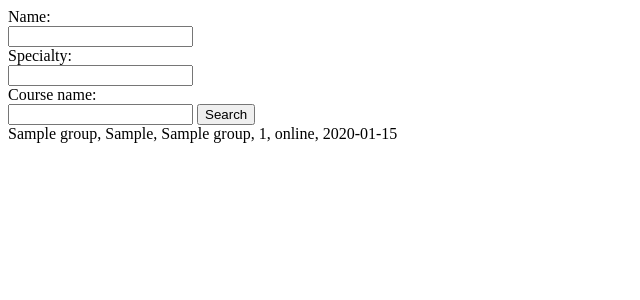
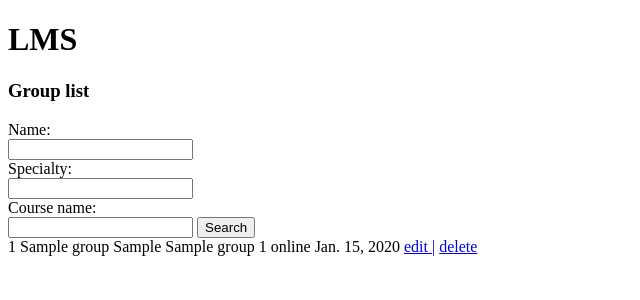
Before and after one commit to annalitvin/lms, a Django app: page /group/groups_list in a window 1280 px wide. Shown: the top 300 px of the page, without its empty margins (0-640 px from the left). Run offline with Django 3.2, Linux system fonts and the light colour scheme; tables that the repository leaves empty hold one stand-in row (values such as "Sample post").

Commit message:
Added the ability to edit and delete group and create link between Teacher and Group (1:N)

```diff
--- a/src/group/models.py
+++ b/src/group/models.py
@@ -5,6 +5,7 @@ import string
 from django.db import models
 
 # Create your models here.
+from teacher.models import Teacher
 
 
 class Group(models.Model):
@@ -23,6 +24,7 @@ class Group(models.Model):
     type = models.CharField(max_length=8, null=False, blank=False, choices=TYPE_CHOICES)
     is_paid = models.BooleanField(null=False, blank=False)
     date_start = models.DateField(default=datetime.date.today)
+    teacher = models.ForeignKey(to=Teacher, null=True, on_delete=models.SET_NULL)
 
     def __str__(self):
         return f'{self.name}, {self.specialty}, ' \
--- a/src/group/templates/group/base.html
+++ b/src/group/templates/group/base.html
@@ -3,9 +3,11 @@
 <head>
      {% load static %}
     <meta charset="UTF-8">
-    <title>Group</title>
+    <title>{{ title }}</title>
 </head>
 <body>
+    <h1>LMS</h1>
+    <h3>{{ title }}</h3>
     {% block content %}
     {% endblock %}
 </body>
--- a/src/group/templates/group/groups_list.html
+++ b/src/group/templates/group/groups_list.html
@@ -13,6 +13,17 @@
       <button type="submit">Search</button>
     </form>
 
-    {{ groups_list|safe }}
+{% for group in groups_list %}
+    {{ group.id }}
+    {{ group.name }}
+    {{ group.specialty }}
+    {{ group.course_name }}
+    {{ group.number_persons }}
+    {{ group.type }}
+    {{ group.date_start }}
+    <a href="{% url 'edit_group' group.id %}">edit |</a>
+    <a href="{% url 'delete_group' group.id %}">delete</a>
+    <br>
+{% endfor %}
 
 {% endblock %}
--- a/src/group/urls.py
+++ b/src/group/urls.py
@@ -5,5 +5,8 @@ from . import views
 urlpatterns = [
     path('', views.index, name='index_group'),
     path('add_group', views.add_group, name='add_group'),
-    path('groups_list', views.groups_list, name='groups_list')
+    path('groups_list', views.groups_list, name='groups_list'),
+    path('edit_group/<int:id>', views.edit_group, name='edit_group'),
+    path('delete_group/<int:id>', views.delete_group, name='delete_group'),
+
 ]
--- a/src/group/views.py
+++ b/src/group/views.py
@@ -1,11 +1,11 @@
 from django.db.models import Q
-from django.http import HttpResponse, Http404, HttpResponseRedirect
-from django.shortcuts import render
+from django.http import HttpResponse, Http404, HttpResponseRedirect, HttpResponseNotFound
+from django.shortcuts import render, get_object_or_404
 
 # Create your views here.
 from django.urls import reverse
 
-from group.forms import GroupAddForm
+from group.forms import GroupAddForm, GroupEditForm
 from .models import Group
 
 
@@ -46,8 +46,8 @@ def groups_list(request):
 
     qs = qs.filter(groups_filter)
 
-    result = '<br>'.join(str(group) for group in qs)
-    return render(request, 'group/groups_list.html', {'groups_list': result})
+    return render(request, 'group/groups_list.html',
+                  {'groups_list': qs, 'title': 'Group list'})
 
 
 def add_group(request):
@@ -79,3 +79,28 @@ def add_group(request):
     else:
         form = GroupAddForm()
     return render(request, add_group_template, {'form': form})
+
+
+def edit_group(request, id):
+
+    group_edit_template = 'group/group_edit.html'
+    try:
+        group = Group.objects.get(id=id)
+    except Group.DoesNotExist:
+        return HttpResponseNotFound(f"Group with id={id} doesn't exist")
+
+    if request.method == 'POST':
+        form = GroupEditForm(request.POST or None, instance=group)
+        if form.is_valid():
+            form.save()
+            return HttpResponseRedirect(reverse('groups_list'))
+    else:
+        form = GroupEditForm(instance=group)
+    return render(request, group_edit_template, {'form': form, 'title': 'Edit student'})
+
+
+def delete_group(request, id):
+
+    group = get_object_or_404(Group, id=id)
+    group.delete()
+    return HttpResponseRedirect(reverse('groups_list'))
```
Also changed, not shown: src/group/forms.py (+9 -1 lines), src/group/templates/group/group_edit.html (added, +12 -0 lines), src/group/migrations/0004_group_teacher.py (added).
